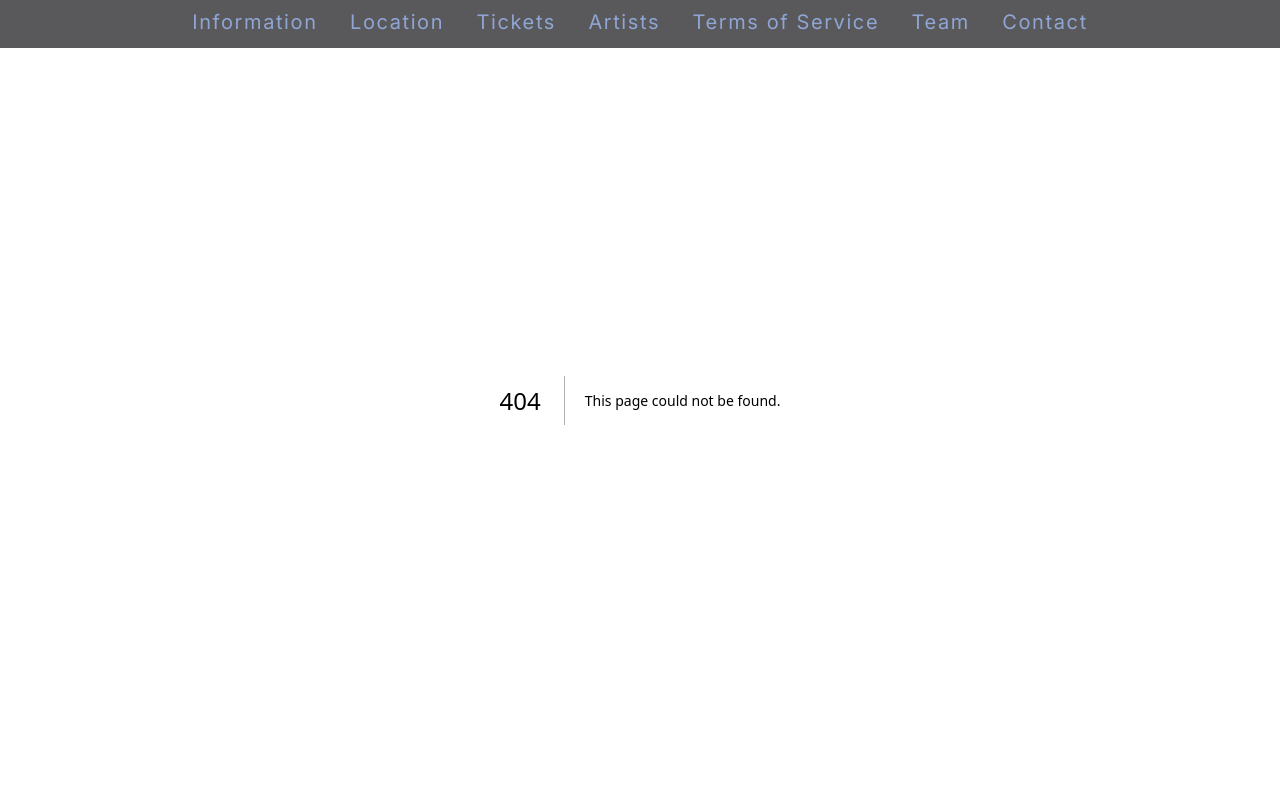
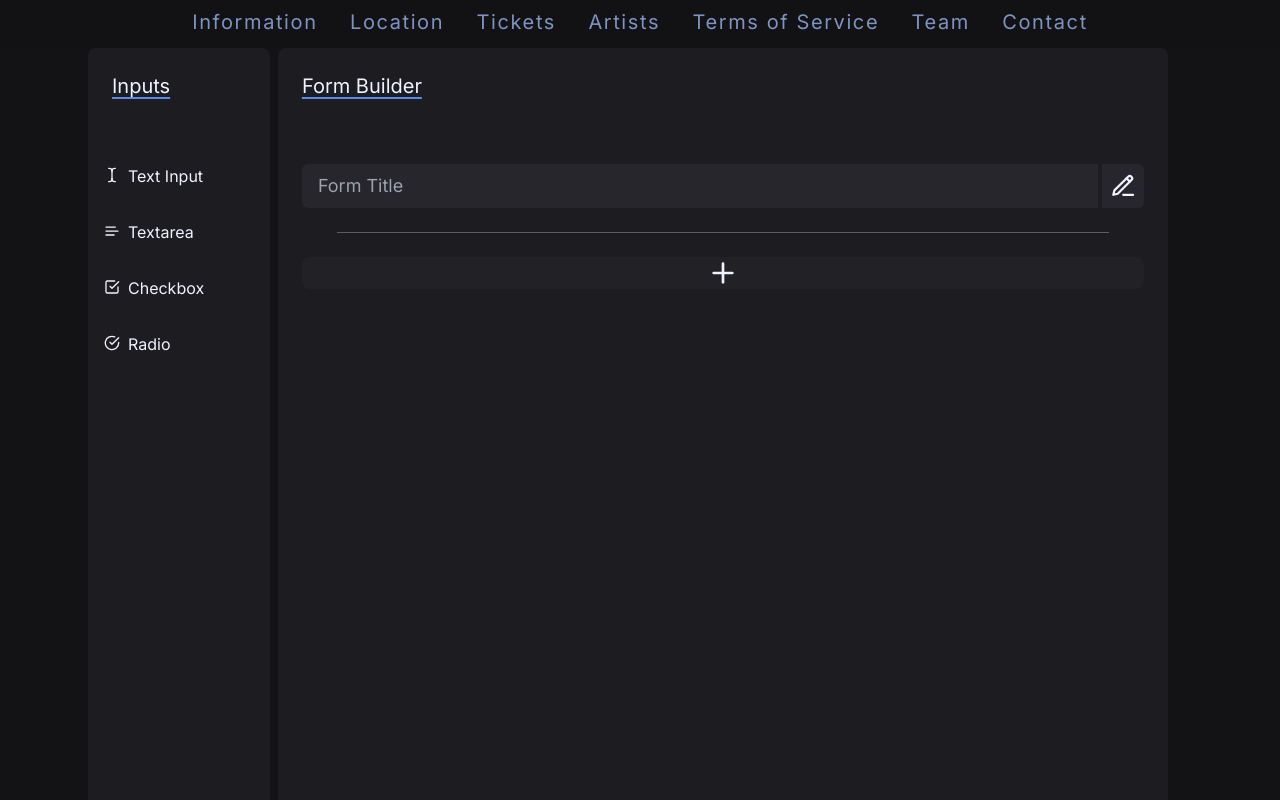
Before and after one commit to Furdook/FurGroove-AD, a Next.js app in the folder app/: page /builder in a window 1280 px wide. Before the commit this address had no page. Shown: the top 800 px of the page. Built offline with nearby package versions, Linux system fonts and the light colour scheme.

Commit message:
Form builder almost fully implemented, missing radio fields and db logic

```diff
--- a/app/package.json
+++ b/app/package.json
@@ -12,6 +12,7 @@
     "prettier": "prettier --write ."
   },
   "dependencies": {
+    "@dnd-kit/core": "^6.1.0",
     "@radix-ui/react-accordion": "^1.1.2",
     "@radix-ui/react-dialog": "^1.0.5",
     "@radix-ui/react-navigation-menu": "^1.1.4",
--- /dev/null
+++ b/app/src/app/builder/page.tsx
@@ -0,0 +1,132 @@
+"use client";
+
+import { TextCursor, TextIcon, CheckSquare, CheckCircle } from "lucide-react";
+import Draggable from "@/components/builder/draggable";
+import Droppable from "@/components/builder/droppable";
+import { DndContext } from "@dnd-kit/core";
+import { PencilLine } from "lucide-react";
+import { useState } from "react";
+import Text from "@/components/builder/text";
+import Textarea from "@/components/builder/textarea";
+import Checkbox from "@/components/builder/checkbox";
+import { Button } from "@/components/ui/button";
+
+export default function Builder() {
+  const [isDropped, setIsDropped] = useState(false);
+  const [isDragging, setIsDragging] = useState(0);
+  const [form, setForm] = useState<React.ReactElement[]>([]);
+  const formItems = [<Text />, <Textarea />, <Checkbox count={2} />];
+
+  const draggables = [
+    <Draggable
+      {...{
+        icon: <TextCursor size={16} className="mt-[3px]" />,
+        text: "Text Input",
+        id: 1,
+      }}
+    />,
+    <Draggable
+      {...{
+        icon: <TextIcon size={16} className="mt-[3px]" />,
+        text: "Textarea",
+        id: 2,
+      }}
+    />,
+    <Draggable
+      {...{
+        icon: <CheckSquare size={16} className="mt-[3px]" />,
+        text: "Checkbox",
+        id: 3,
+      }}
+    />,
+    <Draggable
+      {...{
+        icon: <CheckCircle size={16} className="mt-[3px]" />,
+        text: "Radio",
+        id: 4,
+      }}
+    />,
+  ];
+
+  function handleDragEnd(event: any) {
+    if (event.over) {
+      setIsDragging(event.active.id);
+      setIsDropped(true);
+      setForm([...form, formItems[event.active.id - 1]]);
+      setIsDragging(0);
+      setIsDropped(false);
+    }
+  }
+
+  return (
+    <DndContext onDragEnd={handleDragEnd}>
+      <main className="mx-auto mb-[-10rem] flex h-auto max-w-6xl flex-row gap-2 px-6 pt-12 lg:w-screen">
+        <aside className="sticky top-10 h-screen w-56 rounded-lg bg-primary-800 p-2">
+          <h1 className="p-4 text-xl underline decoration-accent-500 underline-offset-4">
+            Inputs
+          </h1>
+          <ul className="mt-10 space-y-4">
+            {draggables.map((_, index) => draggables[index])}
+          </ul>
+        </aside>
+
+        <section
+          id="builder"
+          className="mr-6 flex w-full max-w-4xl flex-col gap-4 rounded-lg bg-primary-800 p-6"
+        >
+          <h1 className="text-xl underline decoration-accent-500 underline-offset-4">
+            Form Builder
+          </h1>
+
+          <div className="mt-12 text-lg">
+            <label htmlFor="form-title" className="flex gap-[4px]">
+              <input
+                type="text"
+                placeholder="Form Title"
+                className="w-full rounded-s-md bg-primary-700 px-4 py-2"
+              />
+              <PencilLine
+                size={44}
+                className="rounded-e-md bg-primary-700 p-2"
+              />
+            </label>
+          </div>
+
+          {form.map((item, index) => {
+            return (
+              <div>
+                {item}
+                {form[index].type.toString().includes("Checkbox") ? (
+                  <Button
+                    className="mt-2 w-full"
+                    variant="outline"
+                    onClick={() => {
+                      setForm([
+                        ...form.slice(0, index),
+                        <Checkbox count={form[index].props.count + 1} />,
+                        ...form.slice(index + 1),
+                      ]);
+                    }}
+                  >
+                    Add Option
+                  </Button>
+                ) : null}
+                <Button
+                  variant="destructive"
+                  className="mt-2 w-full"
+                  onClick={() => {
+                    setForm(form.filter((_, i) => i !== index));
+                  }}
+                >
+                  Remove Field
+                </Button>
+              </div>
+            );
+          })}
+          <hr className="mx-auto my-2 w-11/12 opacity-30" />
+          <Droppable>{isDropped ? draggables[isDragging - 1] : null}</Droppable>
+        </section>
+      </main>
+    </DndContext>
+  );
+}
--- a/app/src/app/globals.css
+++ b/app/src/app/globals.css
@@ -33,7 +33,7 @@ span {
   font-size: 3rem;
 }
 
-section:not(#transition),
+section:not(#transition, #builder),
 header,
 .section {
   display: flex;
--- /dev/null
+++ b/app/src/components/builder/checkbox.tsx
@@ -0,0 +1,31 @@
+import { PencilLine, X } from "lucide-react";
+import Input from "./input";
+
+export default function Checkbox(props: { count: number }) {
+  return (
+    <label className="flex flex-col gap-2">
+      <Input />
+      {[...Array(props.count)].map((_, i) => {
+        return checkboxInput(i);
+      })}
+    </label>
+  );
+}
+
+export const checkboxInput = (number: number) => (
+  <label className="flex flex-row gap-2">
+    <input
+      disabled
+      type="checkbox"
+      className="mt-2 h-4 w-4 rounded-md bg-primary-700"
+    />
+    <label className="flex gap-[4px]">
+      <input
+        type="text"
+        placeholder={`Option ${number + 1}`}
+        className="ml-2 w-56 rounded-s-md bg-primary-700/30 px-4"
+      />
+      <PencilLine size={40} className="rounded-e-md bg-primary-700/30 px-2" />
+    </label>
+  </label>
+);
--- /dev/null
+++ b/app/src/components/builder/draggable.tsx
@@ -0,0 +1,26 @@
+import { useDraggable } from "@dnd-kit/core";
+import { Button } from "../ui/button";
+
+export default function Draggable(props: any) {
+  const { attributes, listeners, setNodeRef, transform } = useDraggable({
+    id: props.id,
+  });
+  const style = transform
+    ? {
+        transform: `translate3d(${transform.x}px, ${transform.y}px, 0)`,
+      }
+    : undefined;
+
+  return (
+    <li
+      className="flex cursor-grab gap-2 rounded-md p-2 hover:bg-primary-700"
+      ref={setNodeRef}
+      style={style}
+      {...listeners}
+      {...attributes}
+    >
+      {props.icon}
+      {props.text}
+    </li>
+  );
+}
--- /dev/null
+++ b/app/src/components/builder/droppable.tsx
@@ -0,0 +1,22 @@
+import { useDroppable } from "@dnd-kit/core";
+import { Plus } from "lucide-react";
+
+export default function Droppable(props: any) {
+  const { isOver, setNodeRef } = useDroppable({
+    id: "droppable",
+  });
+  const style = {
+    background: isOver ? "#A2BFFD" : undefined,
+  };
+
+  return (
+    <div
+      ref={setNodeRef}
+      style={style}
+      className="w-full rounded-lg bg-primary-700/50"
+    >
+      {props.children}
+      <Plus size={32} className="mx-auto" />
+    </div>
+  );
+}
--- /dev/null
+++ b/app/src/components/builder/input.tsx
@@ -0,0 +1,14 @@
+import { PencilLine } from "lucide-react";
+
+export default function Input() {
+  return (
+    <label htmlFor="form-title" className="flex gap-[4px]">
+      <input
+        type="text"
+        placeholder="Question Title"
+        className="w-full rounded-s-md bg-primary-700/30 px-4 py-2"
+      />
+      <PencilLine size={44} className="rounded-e-md bg-primary-700/30 p-2" />
+    </label>
+  );
+}
--- /dev/null
+++ b/app/src/components/builder/text.tsx
@@ -0,0 +1,14 @@
+import Input from "./input";
+
+export default function Text() {
+  return (
+    <label className="block">
+      <Input />
+      <input
+        disabled
+        type="text"
+        className="mt-2 w-full rounded-md bg-primary-700 px-4 py-2"
+      />
+    </label>
+  );
+}
--- /dev/null
+++ b/app/src/components/builder/textarea.tsx
@@ -0,0 +1,13 @@
+import Input from "./input";
+
+export default function Textarea() {
+  return (
+    <label>
+      <Input />
+      <textarea
+        disabled
+        className="mt-2 w-full rounded-md bg-primary-700 px-4 py-2"
+      />
+    </label>
+  );
+}
--- a/app/src/components/ui/button.tsx
+++ b/app/src/components/ui/button.tsx
@@ -14,6 +14,8 @@ const buttonVariants = cva(
         secondary: "bg-primary-500 hover:bg-primary-600 text-accent-300",
         outline:
           "border border-accent-500 text-accent-500 hover:bg-accent-500 hover:text-primary-900",
+        destructive:
+          "border border-red text-white hover:bg-red hover:text-primary-900",
       },
       size: {
         default: "h-10 px-4 py-2",
--- a/app/tailwind.config.ts
+++ b/app/tailwind.config.ts
@@ -37,6 +37,7 @@ const config: Config = {
         400: "#A2BFFD",
         300: "#EFF2FF",
       },
+      red: "#FF5B5B",
     },
   },
   plugins: [],
```
Also changed, not shown: app/src/components/builder/radio.tsx (added), 1 other file (tests, documents, lock files or other folders).
